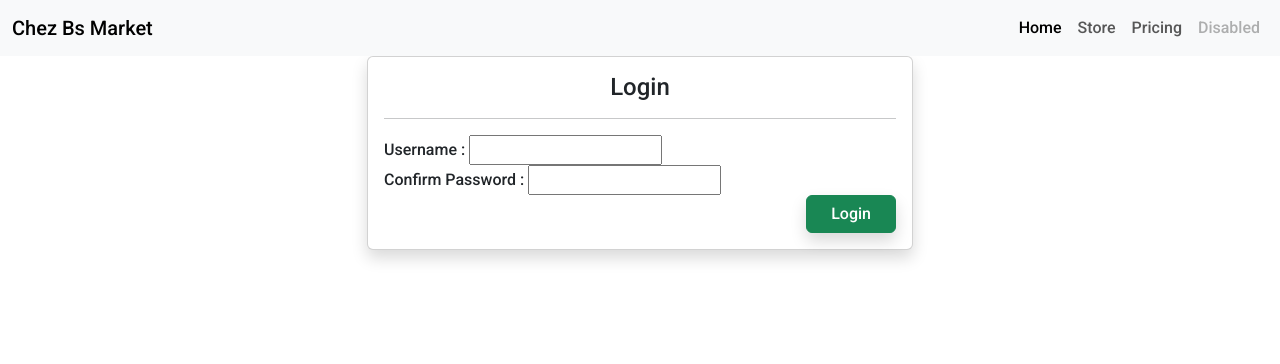
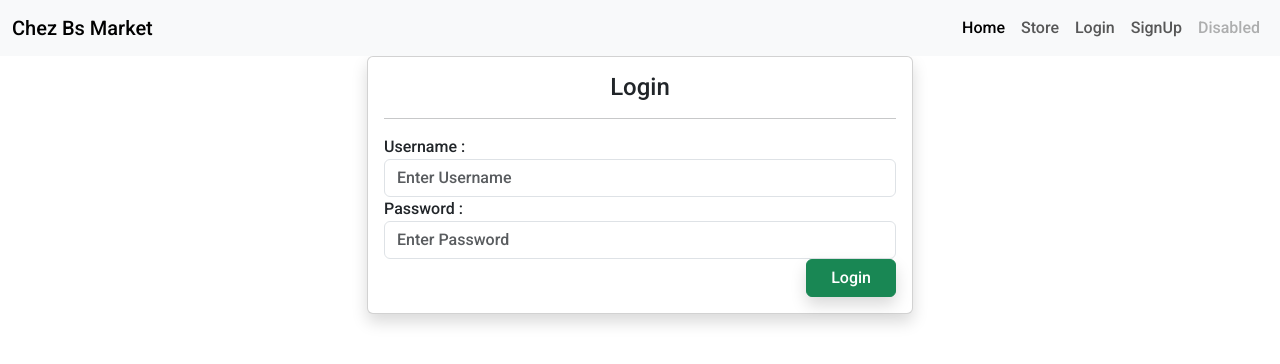
Before and after one commit to ftuyishimire/Disertation, a Django app: page /login/ in a window 1280 px wide. Shown: the top 364 px of the page. Run offline with Django 4.2, Linux system fonts and the light colour scheme.

Commit message:
mapping login and sigup to home page and displaying user logged in to the home page

```diff
--- a/store/controller/authview.py
+++ b/store/controller/authview.py
@@ -1,3 +1,4 @@
+from django.contrib.auth import authenticate, login, logout
 from django.shortcuts import redirect, render
 from django.contrib import messages
 
@@ -16,4 +17,32 @@ def register(request):
 
 
 def loginpage(request):
-    return render(request, "store/auth/login.html")
+
+    if request.user.is_authenticated:
+        messages.warning(request, "You are already logged in")
+        return redirect('/')
+    else:
+        if request.method == 'POST':
+            name = request.POST.get('username')
+            passwd = request.POST.get('password')
+
+            user = authenticate(request, username=name, password=passwd)
+
+            if user is not None:
+                login(request, user)
+                messages.success(request, "Logged in")
+                return redirect("/")
+            else:
+                messages.error(request, "Invalid Username or Password")
+                return redirect('/login')
+
+        return render(request, "store/auth/login.html")
+
+
+def logoutpage(request):
+    if request.user.is_authenticated:
+        logout(request)
+        messages.success(request, "you are signed out")
+        return redirect('/')
+    else:
+        return redirect('/')
--- a/store/templates/store/auth/login.html
+++ b/store/templates/store/auth/login.html
@@ -20,11 +20,11 @@
                             <hr>
                             <div class="form-group">
                                 <label for=""> Username : </label>
-                                <input type="text">
+                                <input type="text" class="form-control" name="username" placeholder="Enter Username">
                             </div>
                             <div class="form-group">
-                                <label for=""> Confirm Password : </label>
-                                <input type="text">
+                                <label for=""> Password : </label>
+                                <input type="password" class="form-control" name="password" placeholder="Enter Password">
                             </div>
                             <button type="submit" class="btn float-end shadow btn-success px-4">Login</button>
                         </form>
--- a/store/templates/store/include/navbar.html
+++ b/store/templates/store/include/navbar.html
@@ -12,9 +12,26 @@
             <li class="nav-item">
               <a class="nav-link" href="{% url "collections" %}">Store</a>
             </li>
-            <li class="nav-item">
-              <a class="nav-link" href="#">Pricing</a>
-            </li>
+            {% if request.user.is_authenticated %}
+              <li class="nav-item dropdown">
+                <a class="nav-link dropdown-toggle" href="#" role="button" data-bs-toggle="dropdown" aria-expanded="false">
+                  {{ request.user }}
+                </a>
+                <ul class="dropdown-menu">
+                  <li><a class="dropdown-item" href="#">Action</a></li>
+                  <li><a class="dropdown-item" href="#">Another action</a></li>
+                  <li><hr class="dropdown-divider"></li>
+                  <li><a class="dropdown-item" href="{% url "logout" %}">Logout</a></li>
+                </ul>
+              </li>
+                {% else %}
+                  <li class="nav-item">
+                    <a class="nav-link" href="{% url "login" %}">Login</a>
+                  </li>
+                  <li class="nav-item">
+                    <a class="nav-link" href="{% url "register" %}">SignUp</a>
+                  </li>
+            {% endif %}
             <li class="nav-item">
               <a class="nav-link disabled" aria-disabled="true">Disabled</a>
             </li>
--- a/store/urls.py
+++ b/store/urls.py
@@ -9,6 +9,7 @@ urlpatterns = [
     path('collections/<str:cate_slug>/<str:prod_slug>', views.productview, name="productview"),
 
     path('register/', authview.register, name='register'),
-    path('login/', authview.loginpage, name='loginpage'),
+    path('login/', authview.loginpage, name='login'),
+    path('logout/', authview.logoutpage, name='logout'),
 
 ]
```
